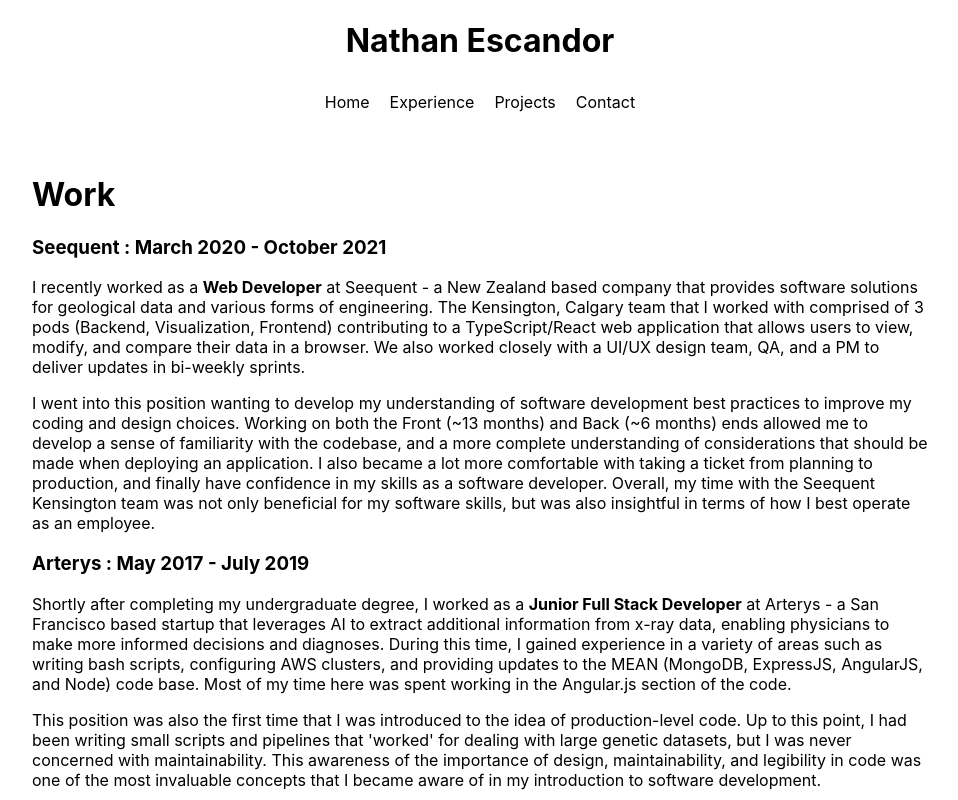
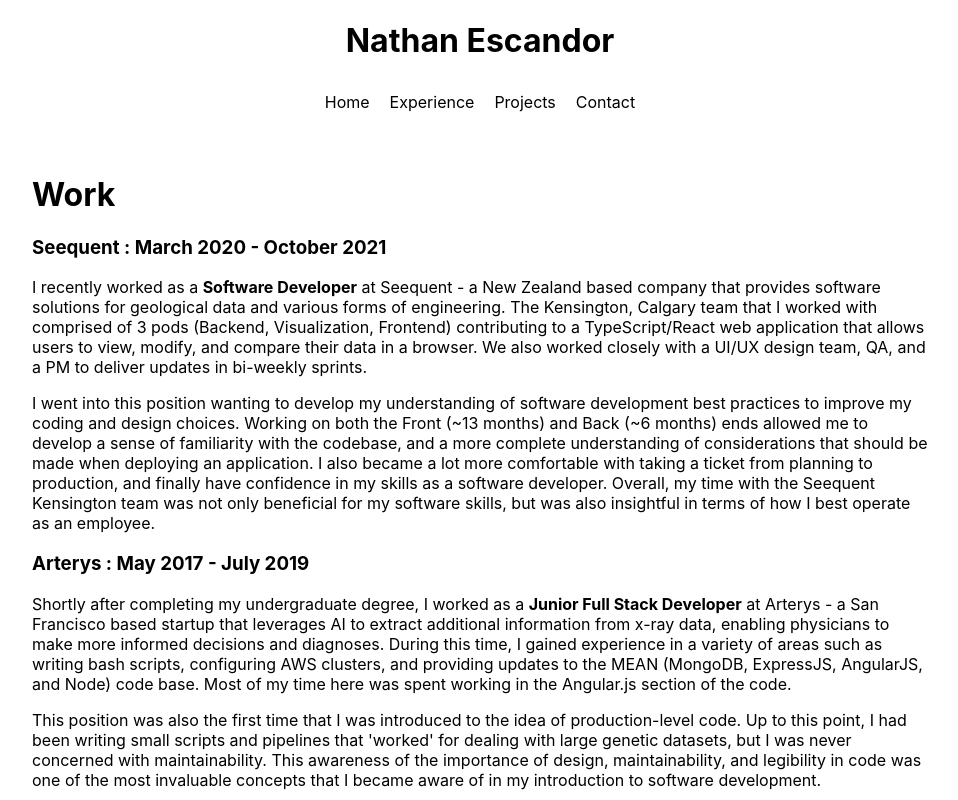
Before and after one commit to NathanEscandor/NathanEscandor.github.io, a React (Create React App) app: page /experience in a window 1280 px wide. Shown: the top 800 px of the page, without its empty margins (160-1118 px from the left). Built offline with nearby package versions, Linux system fonts and the light colour scheme.

Commit message:
web to software developer

```diff
--- a/src/Content/Experience/Experience.jsx
+++ b/src/Content/Experience/Experience.jsx
@@ -11,7 +11,7 @@
                 <h1>Work</h1>
                     <h3>Seequent : March 2020 - October 2021</h3>
                         <p>
-                            I recently worked as a <b>Web Developer</b> at Seequent - a New Zealand based company that provides software solutions for geological data and various forms of engineering. The Kensington, Calgary team that I worked with comprised of 3 pods (Backend, Visualization, Frontend) contributing to a TypeScript/React web application that allows users to view, modify, and compare their data in a browser. We also worked closely with a UI/UX design team, QA, and a PM to deliver updates in bi-weekly sprints.
+                            I recently worked as a <b>Software Developer</b> at Seequent - a New Zealand based company that provides software solutions for geological data and various forms of engineering. The Kensington, Calgary team that I worked with comprised of 3 pods (Backend, Visualization, Frontend) contributing to a TypeScript/React web application that allows users to view, modify, and compare their data in a browser. We also worked closely with a UI/UX design team, QA, and a PM to deliver updates in bi-weekly sprints.
                         </p>
                         <p>
                             I went into this position wanting to develop my understanding of software development best practices to improve my coding and design choices. Working on both the Front (~13 months) and Back (~6 months) ends allowed me to develop a sense of familiarity with the codebase, and a more complete understanding of considerations that should be made when deploying an application. I also became a lot more comfortable with taking a ticket from planning to production, and finally have confidence in my skills as a software developer. Overall, my time with the Seequent Kensington team was not only beneficial for my software skills, but was also insightful in terms of how I best operate as an employee.
```
